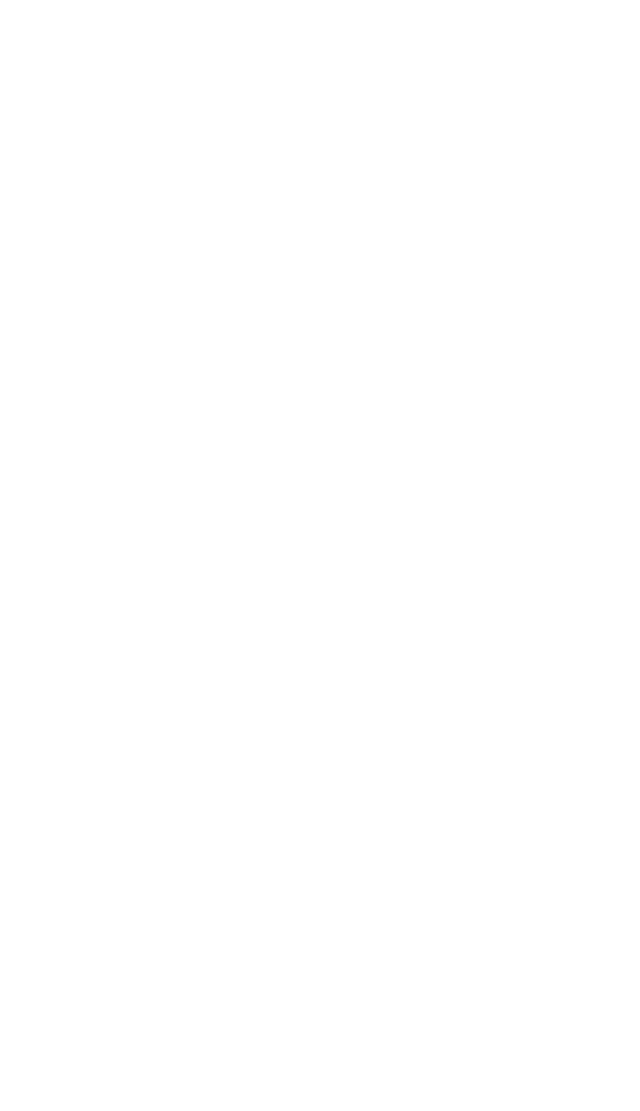
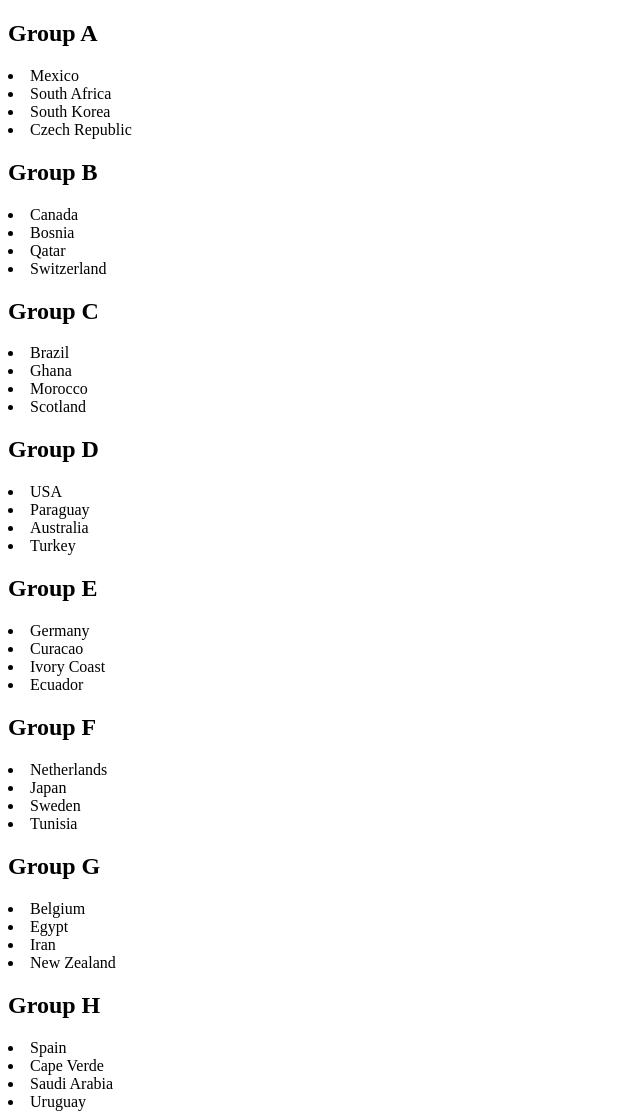
Before and after one commit to missacodes/World-Cup-2026-Predictor, a website: page index.html in a window 1280 px wide. Shown: the top 1111 px of the page, without its empty margins (0-640 px from the left). Before the commit the page ends 800 px from the top, so only its background shows below. Drawn offline with Linux system fonts and the light colour scheme.

Commit message:
Displayed all 12 groups and teams on page using nested loops

```diff
--- a/index.html
+++ b/index.html
@@ -7,6 +7,8 @@
     <link rel="stylesheet" href="styles.css">
 </head>
 <body>
+<div id="group-stage"></div>
+<div id="knockout-stage"></div>
 
 </body>
 </html>
--- a/script.js
+++ b/script.js
@@ -38,3 +38,13 @@ const teams = [
         }
 
 ]
+const groupStage = document.getElementById("group-stage")
+for (let i = 0; i <teams.length; i ++) {
+    groupStage.innerHTML += "<h2>" + teams[i].group + "</h2>"
+    groupStage.innerHTML += "<ol>";
+    for (let j = 0; j<teams[i].name.length; j++) {
+        groupStage.innerHTML+="<li>" + teams[i].name[j] + "</li>"
+
+    }
+    groupStage.innerHTML += "</ol>";
+}
```
